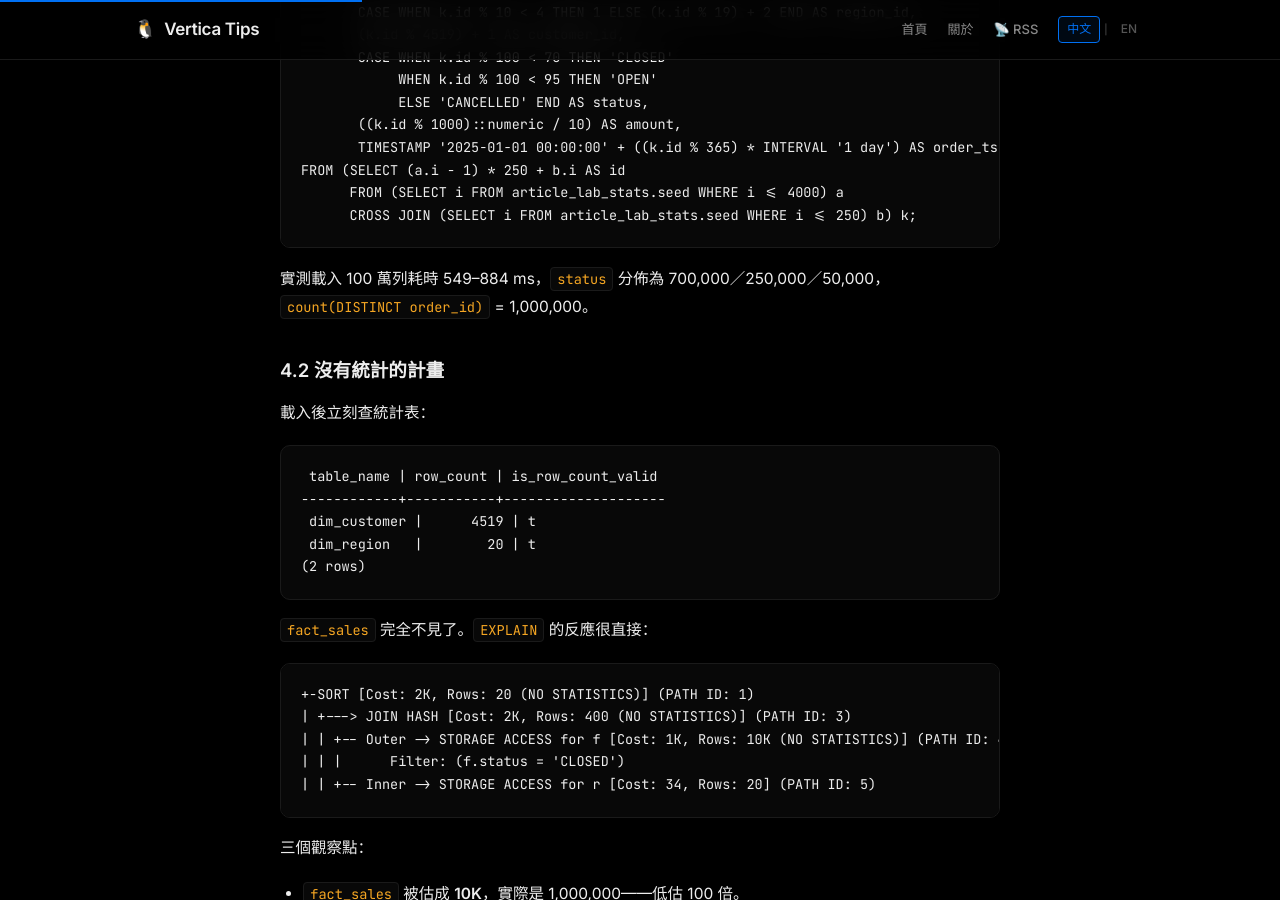
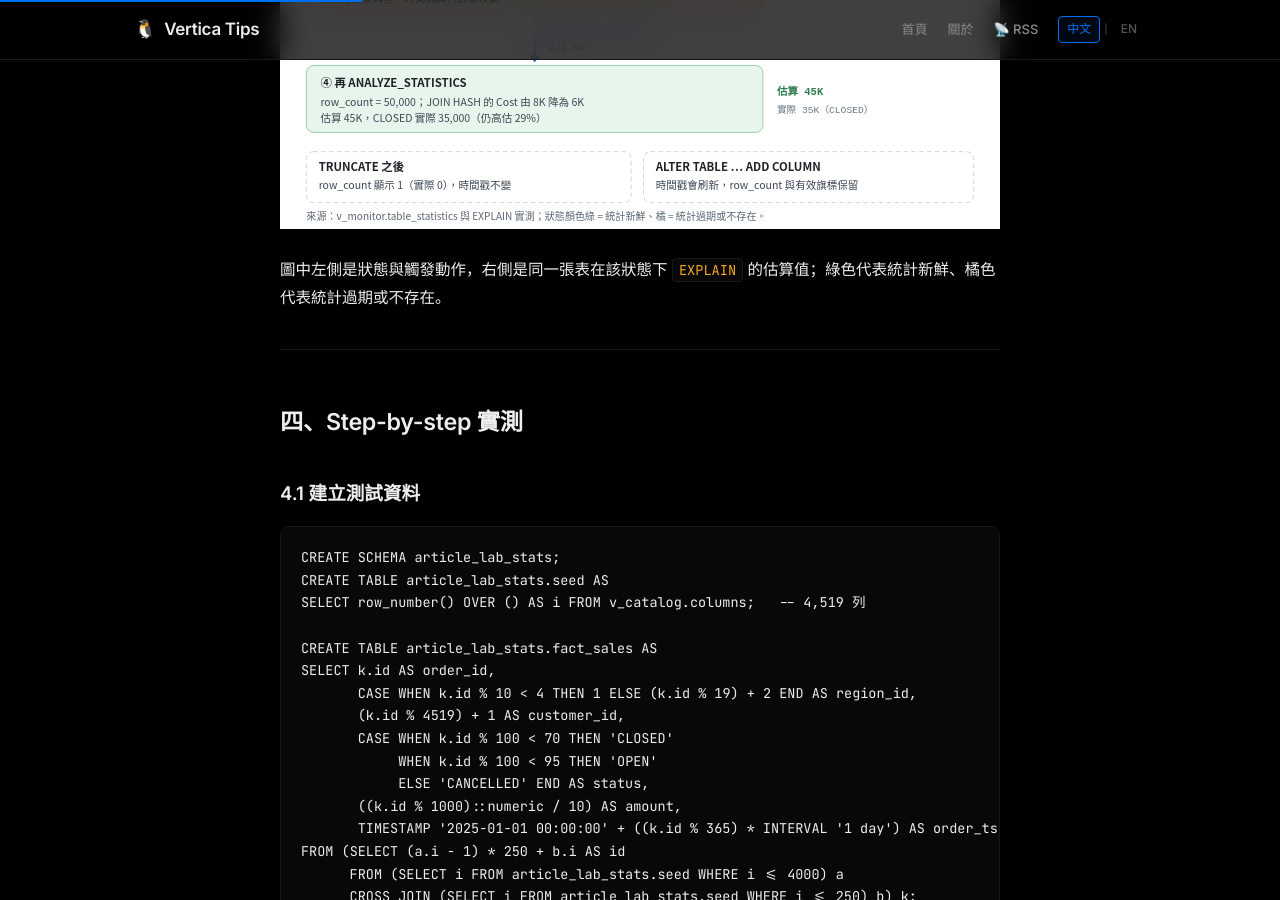
Before and after one commit to achi0012/vertica-tips, a Jekyll site: the page built from _posts/2026-11-06-vertica-statistics-query-plan.md, in a window 1280 px wide and 900 px high, scrolled down 4234 px. Built offline with Jekyll 4.4.1, drawn with Linux system fonts in a browser that asks for light colours; some of the changed text lies outside the part shown.

Commit message:
post(stats): add statistics lifecycle and plan-shape diagrams (zh/en)

````diff
--- a/_posts/2026-11-06-vertica-statistics-query-plan.md
+++ b/_posts/2026-11-06-vertica-statistics-query-plan.md
@@ -104,6 +104,10 @@ ORDER BY 2;
 | 背景 mergeout | 不保證會更新；我有一個回合約 6 分鐘後仍是舊值 |
 
 這張表就是本文的核心。它說明「統計」不是資料庫自動幫你維護的東西，而是**需要你主動觸發的一次性快照**。文件也間接證實了這一點：`ANALYZE_STATISTICS` 是 `ANALYZE_HISTOGRAM` 的 alias，而 `ANALYZE_HISTOGRAM` 已經不再獨立列在文件裡；兩者都是 meta-function，必須用 `SELECT` 呼叫。
+
+![統計資訊生命週期：載入、ANALYZE、DELETE、TRUNCATE 對 row_count 與 EXPLAIN 估算的影響]({{ '/assets/images/stats-lifecycle.svg' | relative_url }}){: loading="lazy" }
+
+圖中左側是狀態與觸發動作，右側是同一張表在該狀態下 `EXPLAIN` 的估算值；綠色代表統計新鮮、橘色代表統計過期或不存在。
 
 ---
 
@@ -241,6 +245,10 @@ SELECT ANALYZE_STATISTICS('article_lab_stats.fact_join', 'status', 100);
 ```
 
 計畫形狀變了：沒有統計時，最佳化器以為事實表只有 10K 列，於是拿 `dim_customer`（5K）當外側；有統計後知道事實表有 905K 列，改成事實表當外側、維度表當 build side，並且把兩個 runtime filter（`SIP1`／`SIP2`）都推到掃描層。
+
+![同一個三表 join 在統計前後的計畫形狀：事實表從內側改為外側]({{ '/assets/images/stats-plan-shape.svg' | relative_url }}){: loading="lazy" }
+
+左邊是沒有統計的計畫，右邊是 `ANALYZE_STATISTICS` 之後的計畫；藍色節點是外側（outer），灰色是內側（build side）。
 
 執行時間（同一條 SQL，各跑三次）：
 
````
Also changed, not shown: _en/2026-11-06-vertica-statistics-query-plan.md (+8 -0 lines), assets/images/stats-plan-shape.svg (added).
